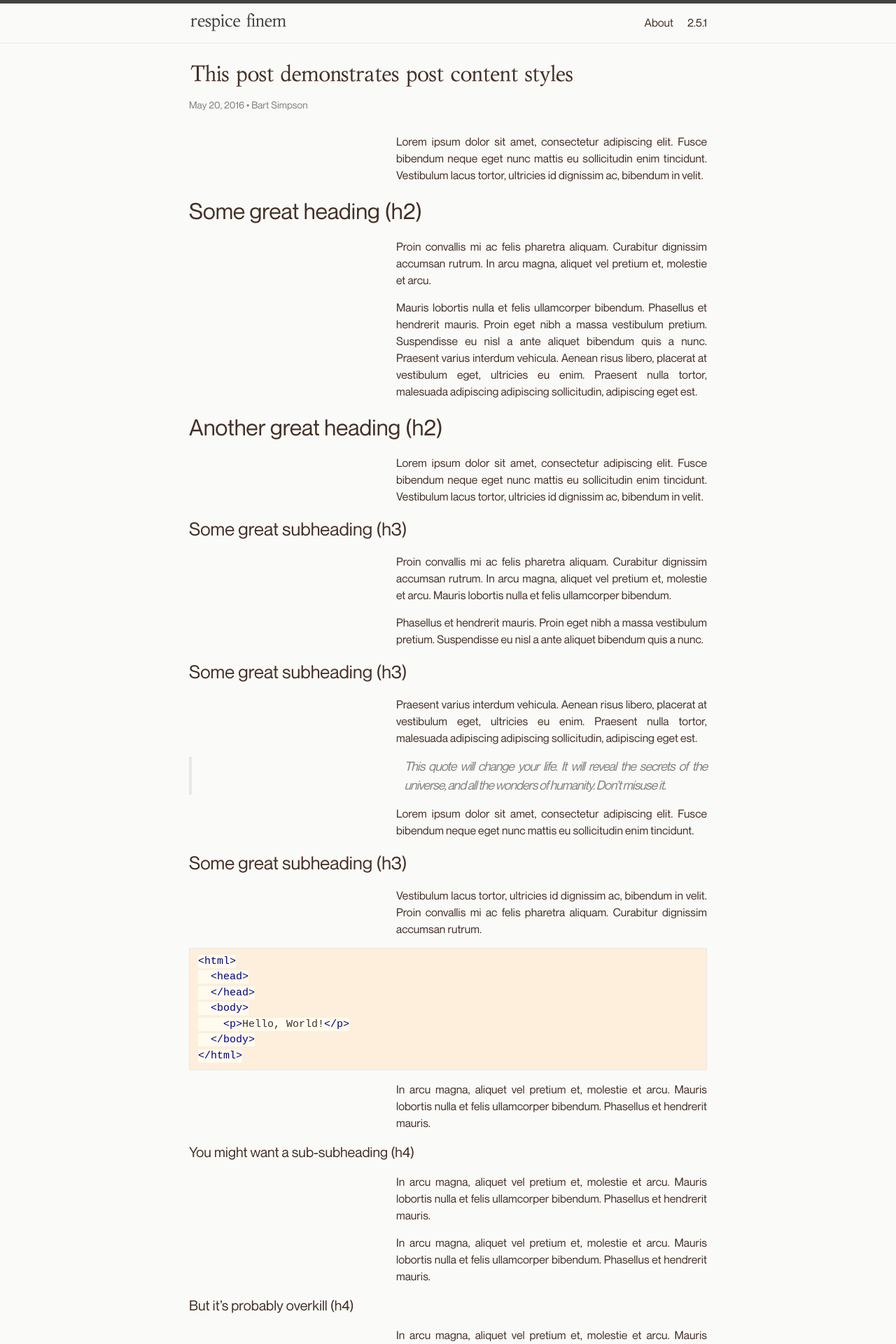
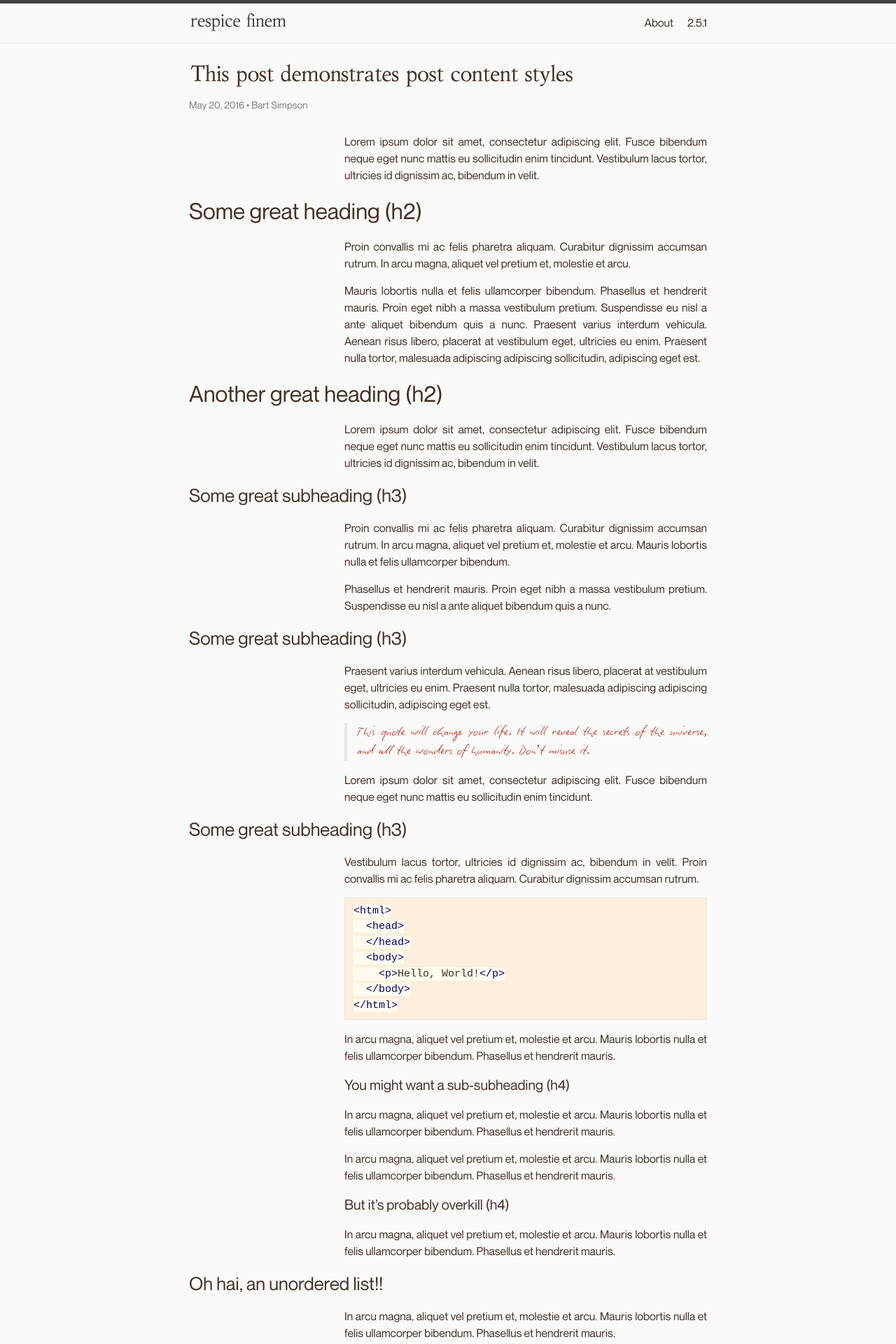
Before and after one commit to yzaolavides/respicefinem, a Jekyll site: the page built from _posts/2016-05-20-this-post-demonstrates-post-content-styles.md, in a window 1280 px wide. Shown: the top 1920 px of the page at 70% size. Built offline with Jekyll 4.4.1, drawn with Linux system fonts in a browser that asks for light colours.

Commit message:
redid layout of content

```diff
--- a/_sass/minima/_base.scss
+++ b/_sass/minima/_base.scss
@@ -65,12 +65,34 @@ img {
 /**
  * Figures
  */
-figure > img {
+figure {
+  display: flex;
+  gap: 1rem;
+  margin-bottom: 2rem;
+
+  figcaption {
+    width: 30%;
+    font-size: $small-font-size;
+    color: #888;
+    // border-top: 2px solid #c0392b;
+    padding-top: 0.25rem;
+  }
+
+  figcaption::before {
+  content: "";
   display: block;
+  width: 50px;       /* Width of the line */
+  height: 2px;       /* Thickness of the line */
+  background: #c0392b; /* Color of the line */
+  margin-left: 0; /* Centered with space below */
+  margin-bottom: 10%;
 }
 
-figcaption {
-  font-size: $small-font-size;
+  img {
+    width: 70%;
+    flex-shrink: 0;
+    object-fit: cover;
+  }
 }
 
 
@@ -130,12 +152,12 @@ a {
  * Blockquotes
  */
 blockquote {
-  color: $grey-color;
+  margin-left: 40%;
+  font-family: "biro", cursive;
+  color: #c0392b;
   border-left: 4px solid $grey-color-light;
-  padding-left: $spacing-unit * 0.5;
+  padding-left: 2%;
   @include relative-font-size(1.125);
-  letter-spacing: -1px;
-  font-style: italic;
 
   > :last-child {
     margin-bottom: 0;
--- a/_sass/minima/_layout.scss
+++ b/_sass/minima/_layout.scss
@@ -260,9 +260,14 @@
 
 .post-content {
   margin-bottom: $spacing-unit;
+  > *:not(h1, h2, h3, .hero-image-container, figure, table) {
+    margin-left: 30%;
+  }
   p {
     text-align: justify;
-    margin-left: 40%;
+  }
+  blockquote p {
+  margin-left: 0;
   }
   h2 {
     @include relative-font-size(2);
```
Also changed, not shown: _posts/2016-05-19-super-short-article.md (deleted, +0 -7 lines), _posts/2016-05-20-my-example-post.md (deleted, +0 -12 lines), _posts/2016-05-20-super-long-article.md (deleted, +0 -11 lines), _posts/2024-03-09-on-ph-museums.md (+8 -1 lines).
